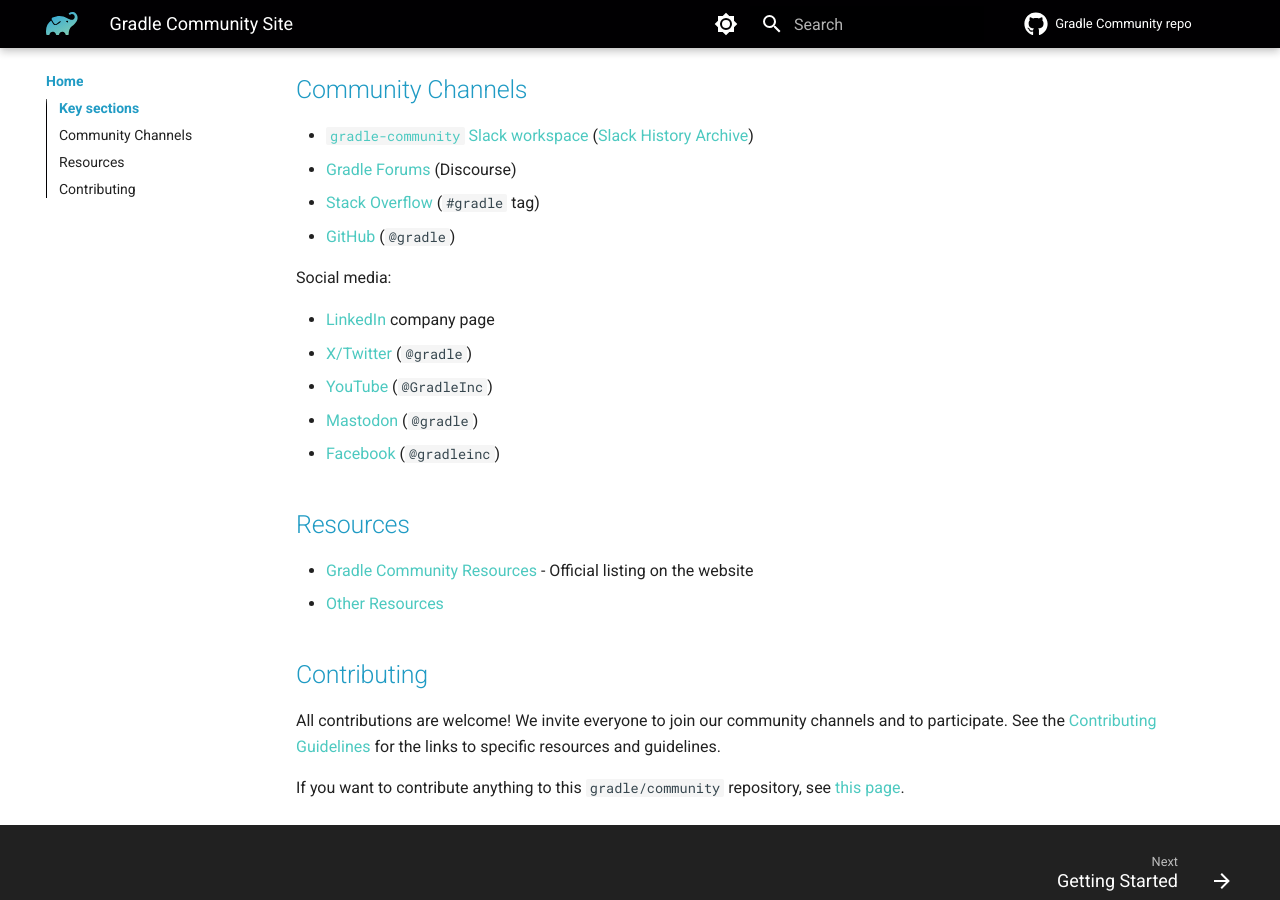
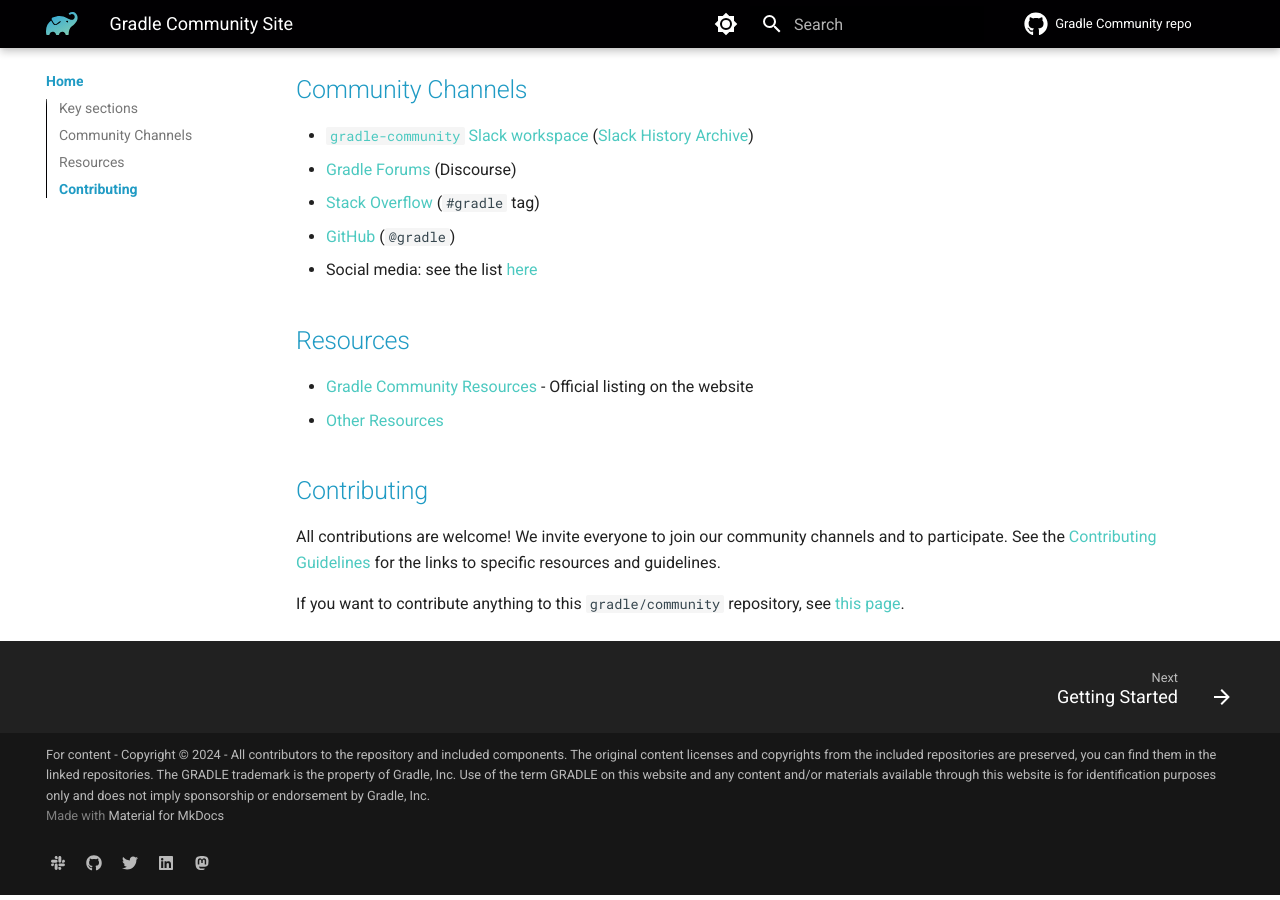
Before and after one commit to gradle/community, an MkDocs documentation site: the page built from docs/README.md, in a window 1280 px wide and 900 px high, scrolled down 557 px. Built offline with MkDocs 1.6.1 and Material for MkDocs 9.7.7, drawn with Linux system fonts in a browser that asks for light colours; plug-ins that fetch from the network failed and are left out; comment, search, counter and statistics services are not loaded.

Commit message:
Add initial Spread the Word page

```diff
--- a/docs/README.md
+++ b/docs/README.md
@@ -29,14 +29,7 @@ which is also used for tracking of community initiatives.
 - [Gradle Forums](https://discuss.gradle.org/) (Discourse)
 - [Stack Overflow](https://stackoverflow.com/questions/tagged/gradle) (`#gradle` tag)
 - [GitHub](https://github.com/gradle/gradle) (`@gradle`)
-
-Social media:
-
-- [LinkedIn](https://www.linkedin.com/company/gradle) company page
-- [X/Twitter](https://twitter.com/gradle) (`@gradle`)
-- [YouTube](https://www.youtube.com/channel/) (`@GradleInc`)
-- [Mastodon](https://mastodon.social/@Gradle) (`@gradle`)
-- [Facebook](https://www.facebook.com/gradleinc) (`@gradleinc`)
+- Social media: see the list [here](./contributing/spread-the-word.md)
 
 ## Resources
 
--- a/mkdocs.yml
+++ b/mkdocs.yml
@@ -107,6 +107,7 @@ nav:
   - Participate:
     - Getting Started: contributing/README.md
     - Community Slack: contributing/community-slack.md
+    - Spread the Word: contributing/spread-the-word.md
     - Contribute to Gradle Build Tool: gradle/CONTRIBUTING.md
     - Contributing to Documentation:
       - Overview: contributing/documentation/README.md
```
Also changed, not shown: README.md (+1 -8 lines), docs/contributing/spread-the-word.md (added, +46 -0 lines).
